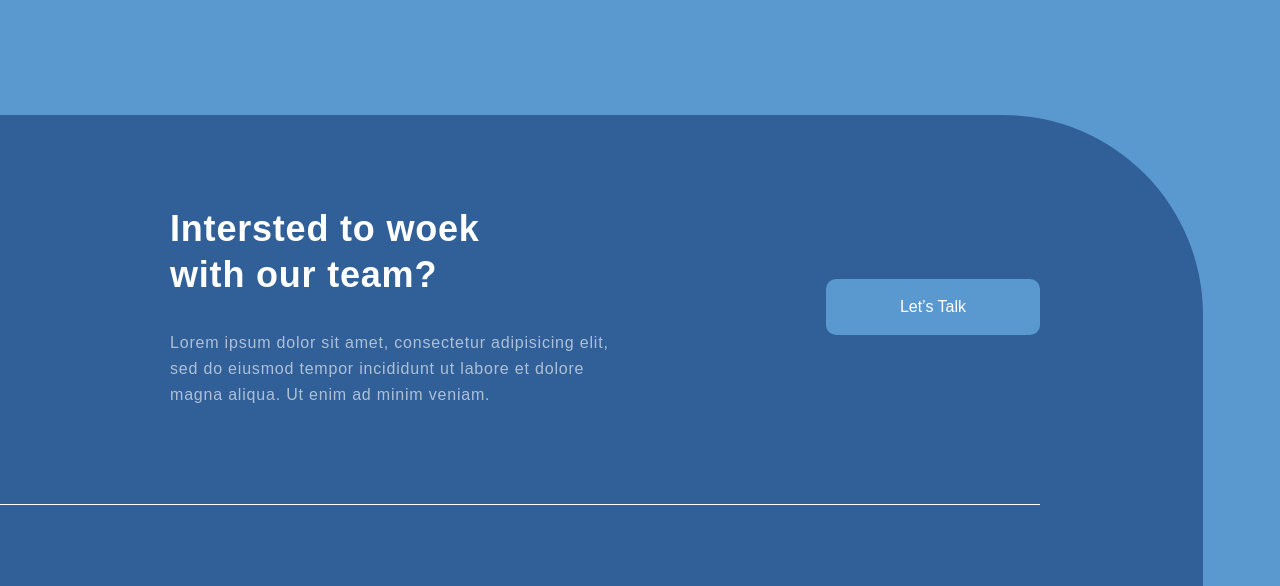
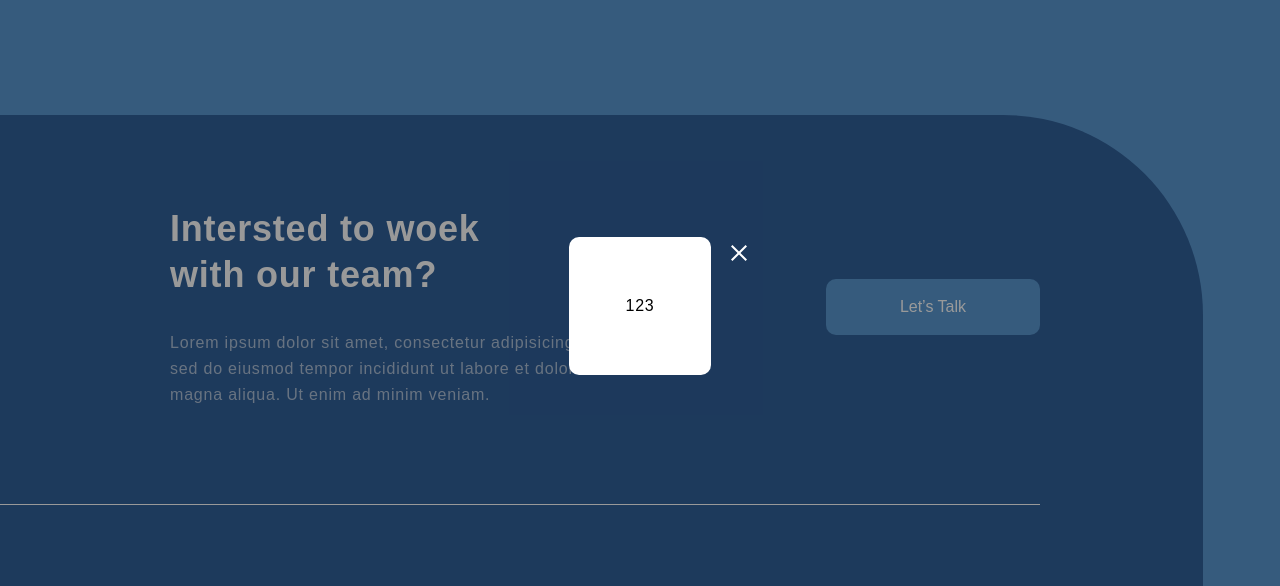
Before and after one commit to Saltcarrot/DE-task, a website built with webpack: page src/index.html in a window 1280 px wide. Both pictures are taken after a click on the button "Let’s Talk". Shown: the part 3171-3757 px from the top of the page. Built offline with nearby package versions, Linux system fonts and the light colour scheme.

Commit message:
Modal container

```diff
--- a/src/index.html
+++ b/src/index.html
@@ -94,7 +94,7 @@
             <p class="description">Lorem ipsum dolor sit amet, consectetur adipisicing elit, sed do eiusmod tempor incididunt ut labore et dolore magna aliqua. Ut enim ad minim veniam.</p>
           </div>
           <div class="right">
-            <button class="button blue">Let’s Talk</button>
+            <button class="button blue feedback-btn">Let’s Talk</button>
           </div>
         </div>
         <div class="footer-middle">
@@ -157,5 +157,14 @@
         </div>
       </div>
     </footer>
+
+    <div class="modal-bg hidden">
+      <div class="modal-container">
+        <button class="button-icon modal-close-btn">
+          <img src="assets/images/cross.svg" alt="Close" class="icon">
+        </button>
+        <div class="modal-content">123</div>
+      </div>
+    </div>
   </body>
 </html>
--- a/src/index.js
+++ b/src/index.js
@@ -3,6 +3,12 @@ import './home.sass'
 
 document.addEventListener('DOMContentLoaded', () => {
   const header = document.querySelector('.header')
+  const feedbackBtn = document.querySelector('.feedback-btn')
+  const body = document.querySelector('body')
+
+  const modalBg = document.querySelector('.modal-bg')
+  const modalContainer = document.querySelector('.modal-container')
+  const modalCloseBtn = document.querySelector('.modal-close-btn')
 
   const onWindowScrollHandler = () => {
     if (window.scrollY > header.getBoundingClientRect().height)
@@ -10,5 +16,26 @@ document.addEventListener('DOMContentLoaded', () => {
     else header.classList.remove('sticky')
   }
 
+  const onModalCloseHandler = () => {
+    body.classList.remove('fixed')
+    modalBg.classList.add('hidden')
+    // reset form
+  }
+
+  const onFeedBackBtnClickHandler = () => {
+    body.classList.add('fixed')
+    modalBg.classList.remove('hidden')
+  }
+
+  const onModalContainerClickHandler = (event) => {
+    event.stopPropagation()
+  }
+
   window.addEventListener('scroll', onWindowScrollHandler)
+
+  feedbackBtn.addEventListener('click', onFeedBackBtnClickHandler)
+
+  modalBg.addEventListener('click', onModalCloseHandler)
+  modalContainer.addEventListener('click', onModalContainerClickHandler)
+  modalCloseBtn.addEventListener('click', onModalCloseHandler)
 })
--- a/src/style/footer.sass
+++ b/src/style/footer.sass
@@ -157,8 +157,9 @@
     opacity: .4
 
 @media all and (min-width: 768px) and (max-width: 1279px)
-  .footer:after
-    border-radius: 0 150px 0 0
+  .footer
+    &:after
+      border-radius: 0 150px 0 0
 
     .container
       padding-right: 40px
--- a/src/style/global.sass
+++ b/src/style/global.sass
@@ -36,7 +36,10 @@ body
   line-height: 162%
   letter-spacing: 0.05em
 
-  overflow-x: hidden
+  overflow: hidden auto
+
+  &.fixed
+    overflow: hidden
 
 ul
   list-style: none
--- a/src/style/index.sass
+++ b/src/style/index.sass
@@ -4,3 +4,4 @@
 @import "./buttons"
 @import "./header"
 @import "./footer"
+@import "./modal"
--- /dev/null
+++ b/src/style/modal.sass
@@ -0,0 +1,50 @@
+@keyframes appearance
+  from
+    height: 200vh
+  to
+    height: 100vh
+
+.modal
+  &-bg
+    height: 100%
+    width: 100vw
+
+    display: flex
+    align-items: center
+    justify-content: center
+
+    position: fixed
+    top: 0
+    left: 0
+
+    background-color: rgba(0, 0, 0, .4)
+
+    z-index: 1000
+
+    animation: appearance .5s ease-out
+
+    &.hidden
+      display: none
+
+  &-container
+    position: relative
+
+    border-radius: 10px
+
+    background-color: #fff
+
+    .button-icon
+      position: absolute
+      top: 0
+      right: -44px
+
+  &-content
+    padding: 56px
+
+@media all and (min-width: 768px) and (max-width: 1279px)
+  .modal-content
+    padding: 36px
+
+@media all and (max-width: 767px)
+  .modal-content
+    padding: 24px
```
Also changed, not shown: src/assets/images/cross.svg (added).
